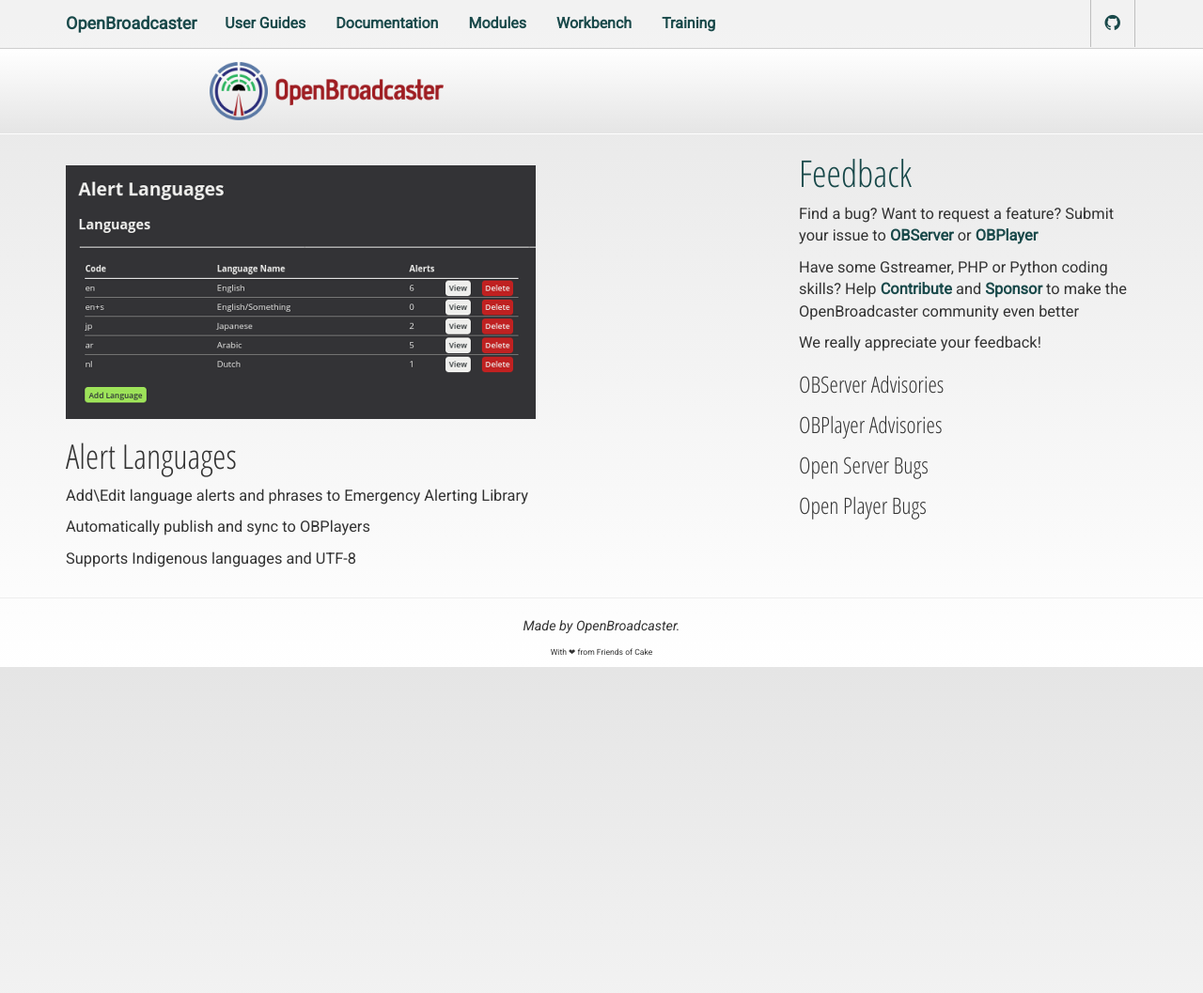
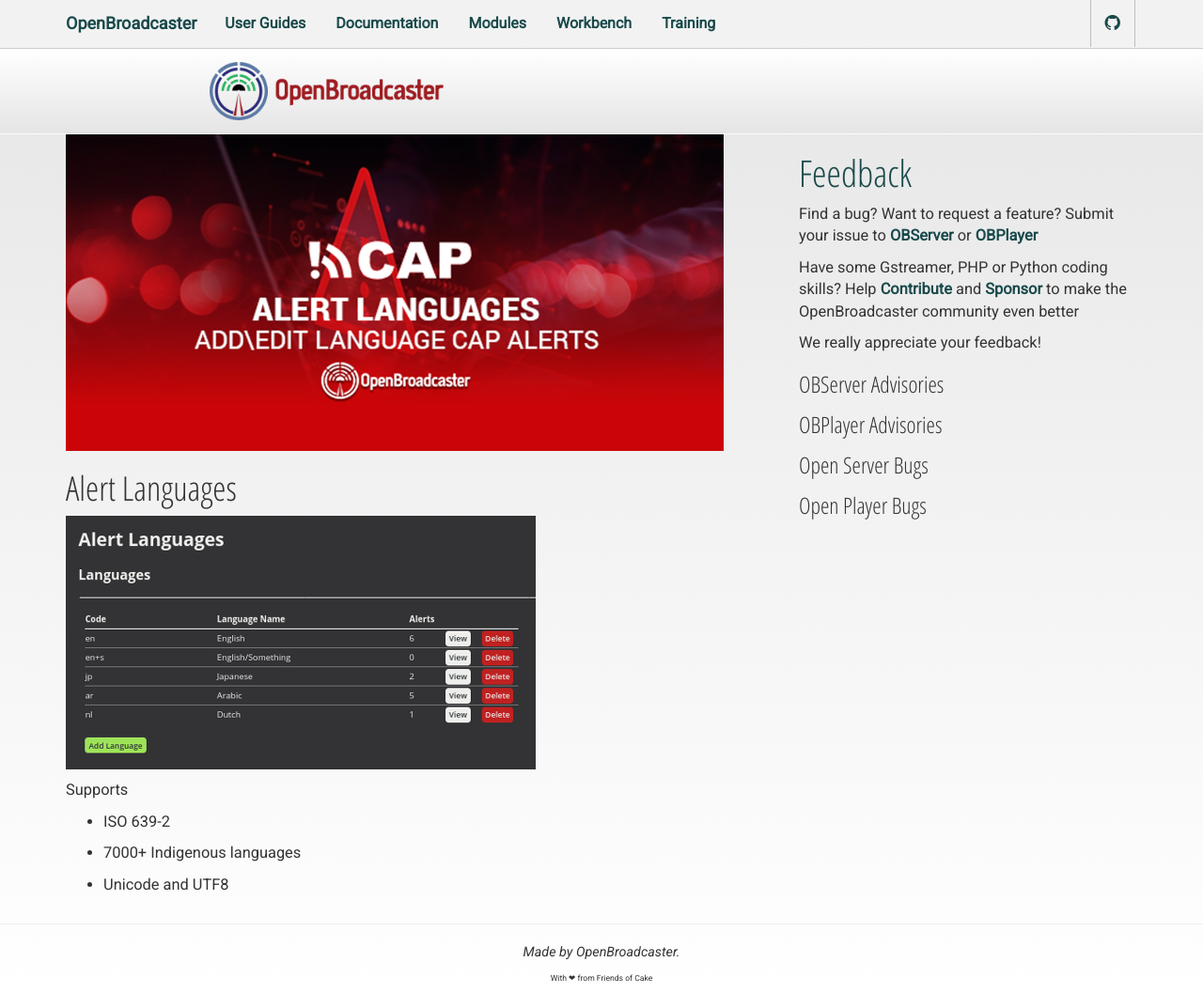
Before and after one commit to openbroadcaster/alert-languages, a Jekyll site: the page built from index.md, in a window 1280 px wide. Shown: the whole page at 94% size. Built offline with Jekyll 4.4.1, drawn with Linux system fonts in a browser that asks for light colours; before the commit the page ends 900 px from its top, so only the background shows below that.

Commit message:
Update index.md

```diff
--- a/index.md
+++ b/index.md
@@ -3,17 +3,19 @@
 title: index
 ---
 
-<br/>
-
-![ Alert Languages](img/alert-languages.png )
+![ Alert Languages](img/alert-language.png )
 # Alert Languages #
 {:.no_toc}
 
 * TOC
 {:toc}
 
-Add\Edit language alerts and phrases to Emergency Alerting Library
+![ Alert Languages](img/alert-languages.png )
 
-Automatically publish and sync to OBPlayers
+Supports
 
-Supports Indigenous languages and UTF-8
+- ISO 639-2
+
+- 7000+ Indigenous languages
+
+- Unicode and UTF8
```
